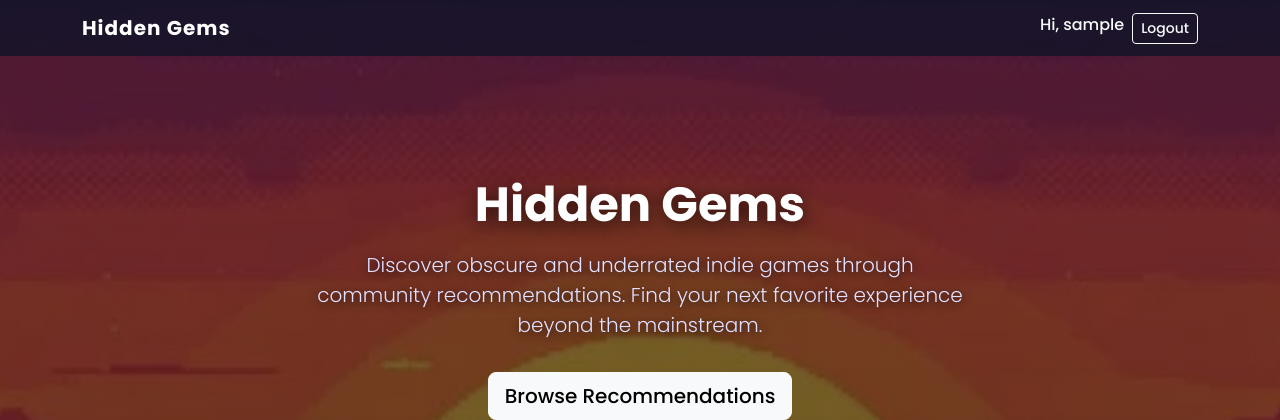
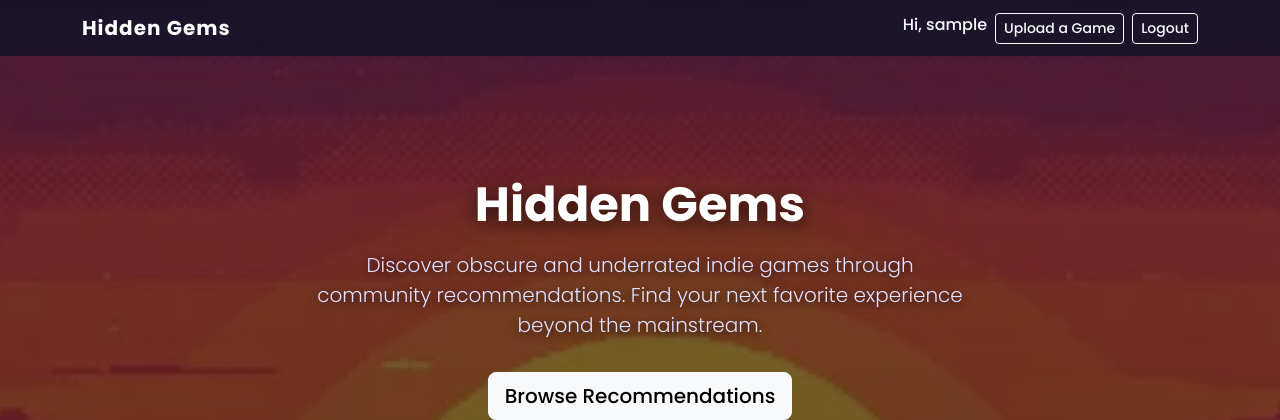
Before and after one commit to CS4300-CS5300-SP26/dev3_cust2, a Django app: page / in a window 1280 px wide. Shown: the top 420 px of the page. Run offline with Django 4.2, Linux system fonts and the light colour scheme; the visitor is signed in with stand-in values (Sample User, id 1).

Commit message:
add upload game navigation to navbar and CTA button

```diff
--- a/hiddengems/home/templates/index.html
+++ b/hiddengems/home/templates/index.html
@@ -110,6 +110,7 @@
       <div class="d-flex gap-2">
         {% if user.is_authenticated %}
         <span class="text-light btn-sm">Hi, {{ user.username }}</span>
+        <a href="/upload/" class="btn btn-outline-light btn-sm">Upload a Game</a>
         <a href="/accounts/logout/" class="btn btn-outline-light btn-sm">Logout</a>
     {% else %}
         <a href="/accounts/signup/" class="btn btn-light btn-sm">Sign Up</a>
@@ -178,7 +179,7 @@
       Help others discover amazing indie games by submitting your favorite
       underrated titles.
     </p>
-    <a href="#" class="btn btn-outline-light btn-lg">Submit a Recommendation</a>
+    <a href="/upload/" class="btn btn-outline-light btn-lg">Submit a Recommendation</a>
   </div>
 </section>
 
```
